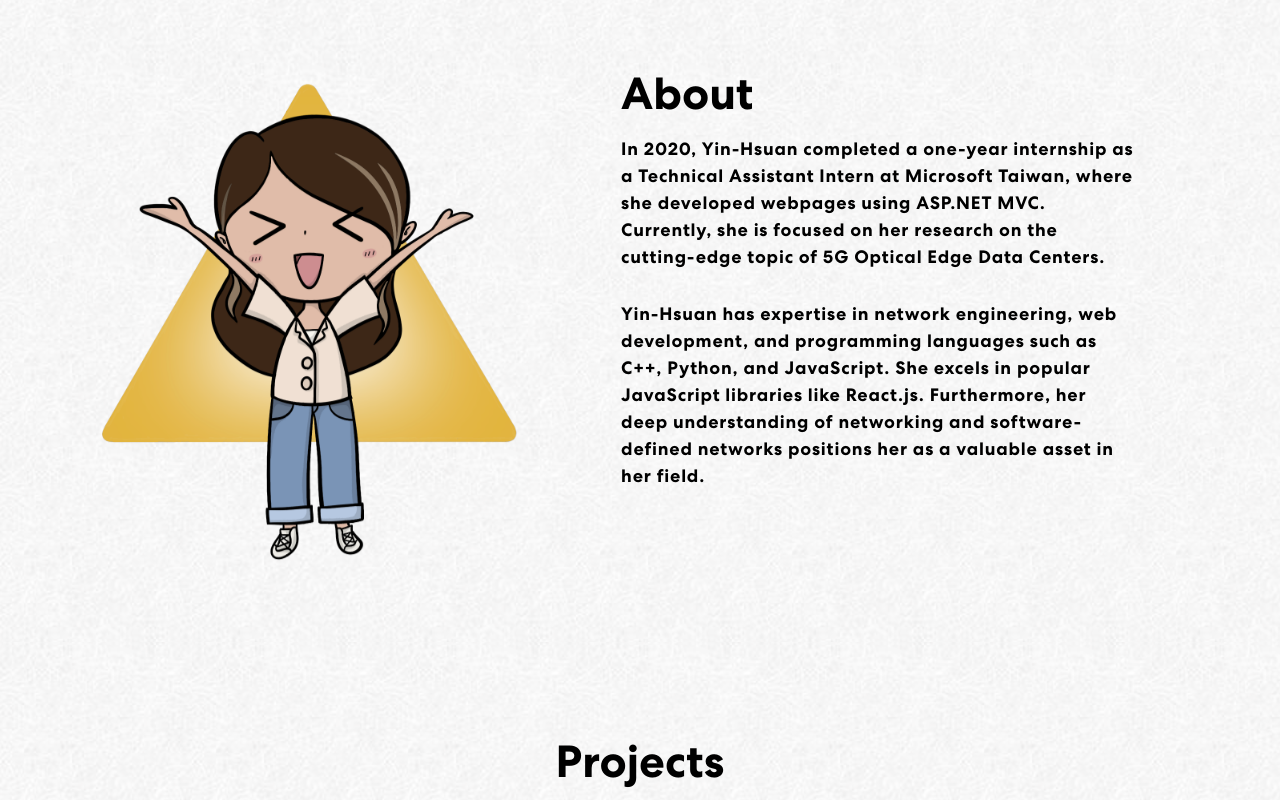
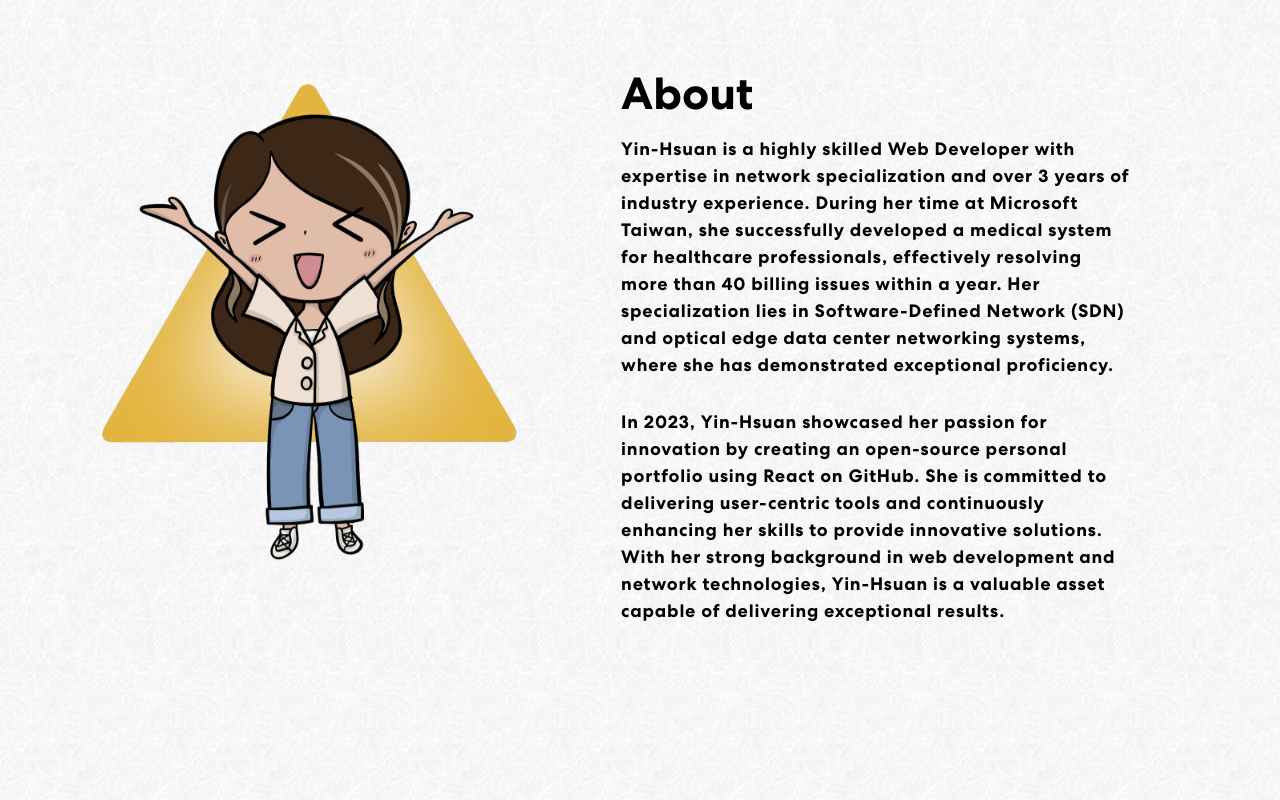
Before and after one commit to yinhsuan/portfolio, a React (Create React App) app: page / in a window 1280 px wide. Shown: the part 900-1700 px from the top of the page. Built offline with nearby package versions, Linux system fonts and the light colour scheme.

Commit message:
edit the text in About

```diff
--- a/src/components/About.js
+++ b/src/components/About.js
@@ -27,8 +27,8 @@ export const About = () => {
                 <div className={isVisible ? "animate__animated animate__fadeIn" : ""}> */}
                     <div>
                         <h2>About</h2>
-                        <p>In 2020, Yin-Hsuan completed a one-year internship as a Technical Assistant Intern at Microsoft Taiwan, where she developed webpages using ASP.NET MVC. Currently, she is focused on her research on the cutting-edge topic of 5G Optical Edge Data Centers.</p>
-                        <p>Yin-Hsuan has expertise in network engineering, web development, and programming languages such as C++, Python, and JavaScript. She excels in popular JavaScript libraries like React.js. Furthermore, her deep understanding of networking and software-defined networks positions her as a valuable asset in her field.</p>
+                        <p>Yin-Hsuan is a highly skilled Web Developer with expertise in network specialization and over 3 years of industry experience. During her time at Microsoft Taiwan, she successfully developed a medical system for healthcare professionals, effectively resolving more than 40 billing issues within a year. Her specialization lies in Software-Defined Network (SDN) and optical edge data center networking systems, where she has demonstrated exceptional proficiency.</p>
+                        <p>In 2023, Yin-Hsuan showcased her passion for innovation by creating an open-source personal portfolio using React on GitHub. She is committed to delivering user-centric tools and continuously enhancing her skills to provide innovative solutions. With her strong background in web development and network technologies, Yin-Hsuan is a valuable asset capable of delivering exceptional results.</p>
                     </div>
                 {/* </div>}
                 </TrackVisibility> */}
```
